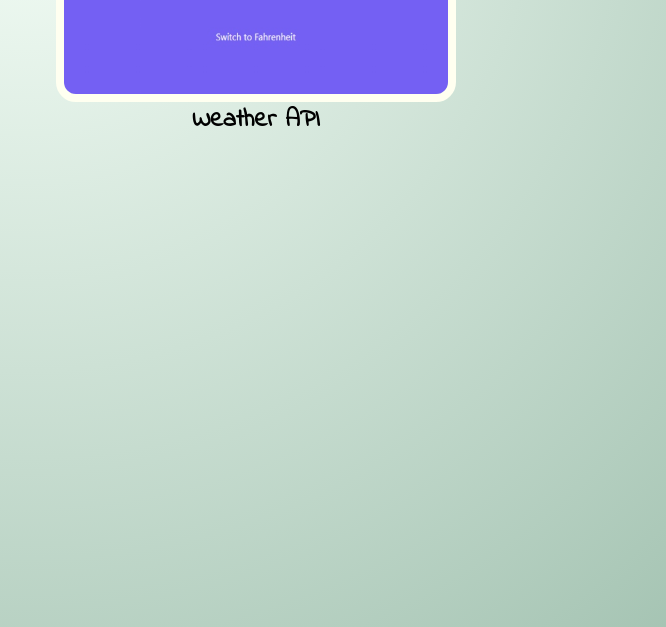
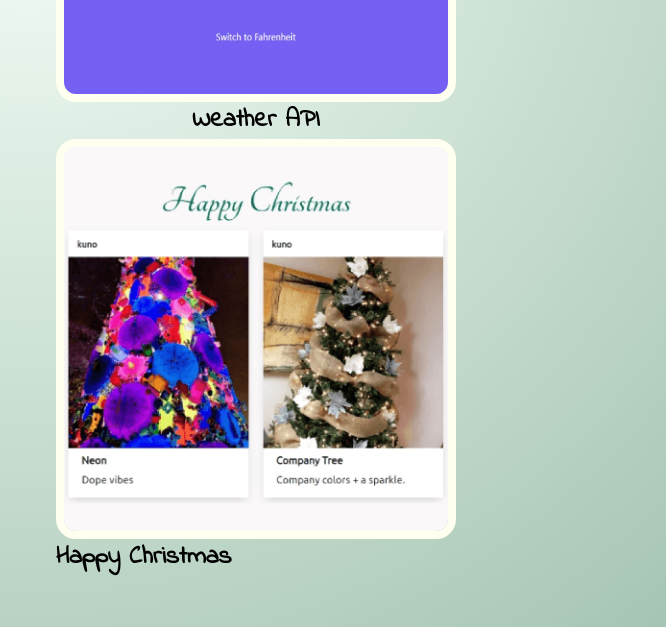
Before and after one commit to shafferma/1150-Portfolio, a plain HTML site: page index.html in a window 1280 px wide. Shown: the part 1900-2527 px from the top of the page, 614-1280 px from the left. Drawn offline with nearby package versions, Linux system fonts and the light colour scheme.

```diff
--- a/index.html
+++ b/index.html
@@ -144,10 +144,11 @@
             <img src="https://picsum.photos/seed/slide3/400/400"/>
             <span>Wanderlust</span>
           </a>
-          <!-- <a class="portfolio-item" href="#">
-            <img src="https://picsum.photos/seed/slide6/400/400"/>
-            <span>Red Badge</span>
-          </a> -->
+
+          <a class="portfolio-item" href="https://happy-christmas-app.herokuapp.com/">
+            <img src="assests/happy-christmas.png"/>
+            <span>Happy Christmas</span>
+          </a>
 
         </div>
 
```
Also changed, not shown: assests/happy-christmas.png (added).
